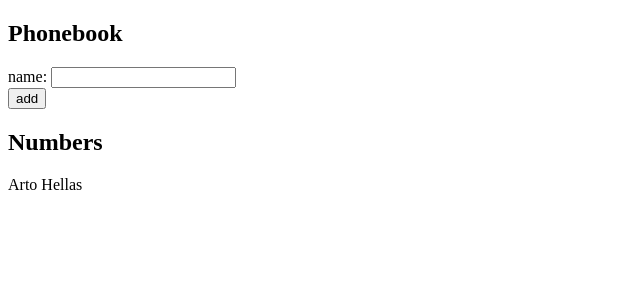
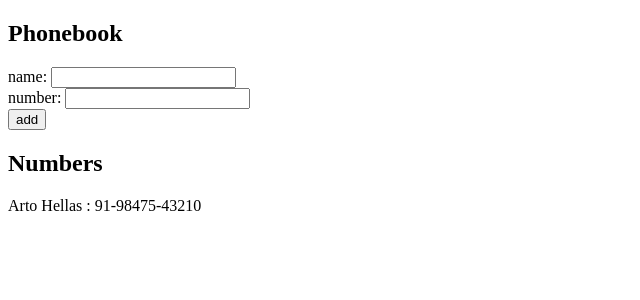
Before and after one commit to shinjith-dev/fullstackopen, a React (Create React App) app in the folder part2/phonebook/: page / in a window 1280 px wide. Shown: the top 300 px of the page, without its empty margins (0-640 px from the left). Built offline with nearby package versions, Linux system fonts and the light colour scheme.

Commit message:
courseinfo 2.8

```diff
--- a/part2/phonebook/src/App.js
+++ b/part2/phonebook/src/App.js
@@ -1,26 +1,37 @@
 import { useState } from "react";
 
 const App = () => {
-  const [persons, setPersons] = useState([{ name: "Arto Hellas" }]);
+  const [persons, setPersons] = useState([
+    { name: "Arto Hellas", number: "91-98475-43210" },
+  ]);
   const [newName, setNewName] = useState("");
+  const [newNumber, setNewNumber] = useState("");
 
   const handleSubmit = (e) => {
     e.preventDefault();
     if (
       !persons.some(
-        (person) => JSON.stringify(person) === JSON.stringify({ name: newName })
+        (person) =>
+          JSON.stringify(person) ===
+          JSON.stringify({ name: newName, number: newNumber })
       )
     ) {
-      setPersons(persons.concat({ name: newName }));
+      setPersons(persons.concat({ name: newName, number: newNumber }));
       setNewName("");
+      setNewNumber("");
     } else {
       alert(`${newName} is already added to phonebook`);
       setNewName("");
+      setNewNumber("");
     }
   };
 
-  const handleInputChange = (e) => {
+  const handleNameChange = (e) => {
     setNewName(e.target.value);
+  };
+
+  const handleNumberChange = (e) => {
+    setNewNumber(e.target.value);
   };
 
   return (
@@ -28,7 +39,10 @@
       <h2>Phonebook</h2>
       <form onSubmit={handleSubmit}>
         <div>
-          name: <input value={newName} onChange={handleInputChange} />
+          name: <input value={newName} onChange={handleNameChange} />
+        </div>
+        <div>
+          number: <input value={newNumber} onChange={handleNumberChange} />
         </div>
         <div>
           <button type="submit">add</button>
@@ -36,7 +50,9 @@
       </form>
       <h2>Numbers</h2>
       {persons.map((person) => (
-        <p key={person.name}>{person.name}</p>
+        <p key={person.name}>
+          {person.name} : {person.number}
+        </p>
       ))}
     </div>
   );
```
